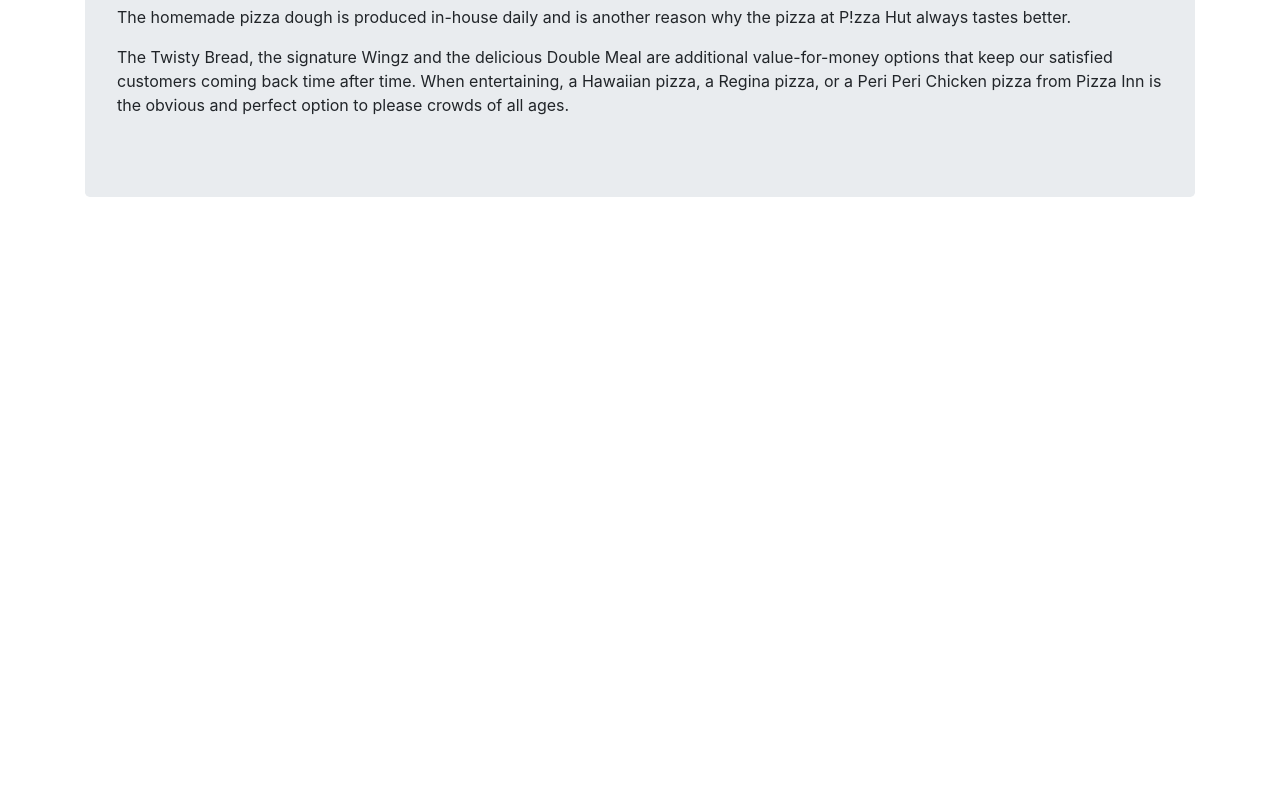
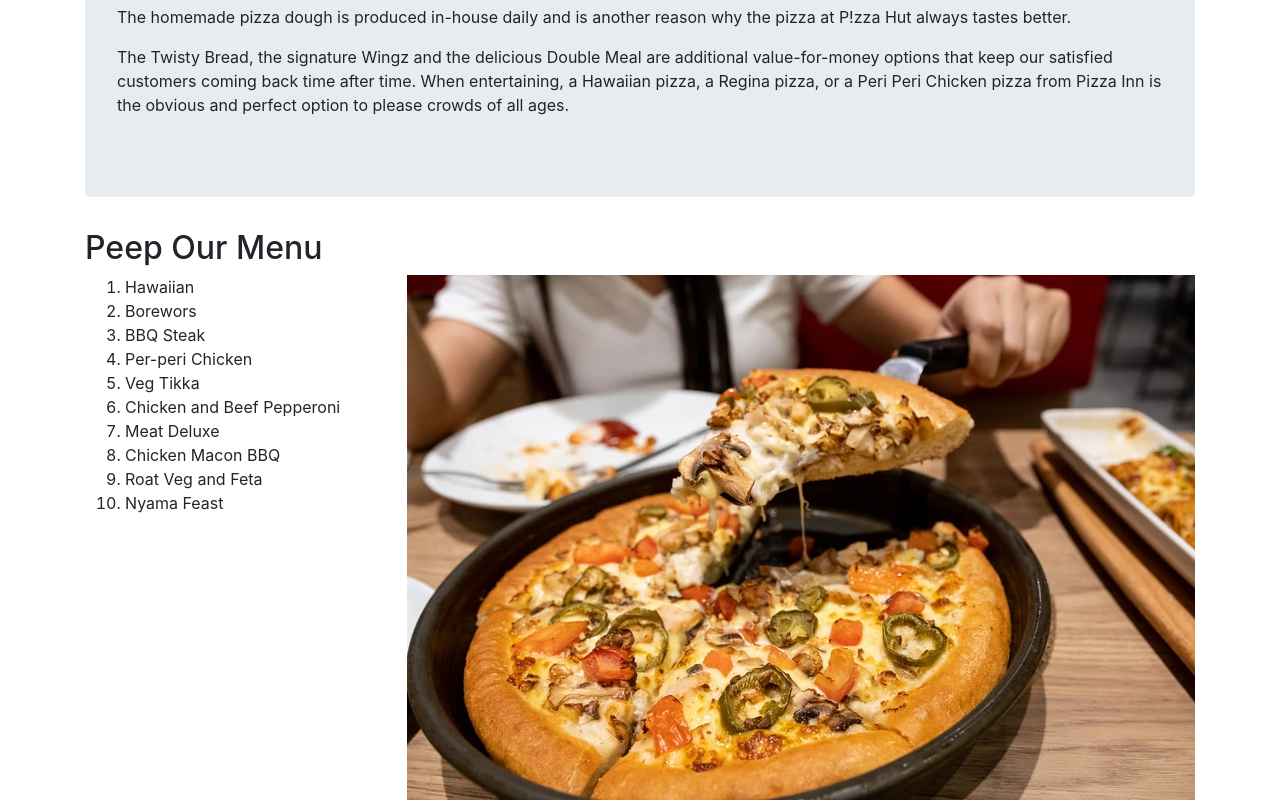
Before and after one commit to C-Museo/pizza-hut, a plain HTML site: page index.html in a window 1280 px wide. Shown: the part 515-1315 px from the top of the page. Before the commit the page ends 800 px from the top, so only its background shows below. Drawn offline with nearby package versions, Linux system fonts and the light colour scheme.

Commit message:
add menu

```diff
--- a/index.html
+++ b/index.html
@@ -14,11 +14,27 @@
 <body>
   <div class="container">
   <h1>P!ZZA HUT</h1>
-  <img src= "pizza2.cms" width="940" height="400"/>
+  <img src= "location.webp" width="940" height="400"/>
   <div class="jumbotron">
   <p>The homemade pizza dough is produced in-house daily and is another reason why the pizza at P!zza Hut always tastes better. </p>
   <p>The Twisty Bread, the signature Wingz and the delicious Double Meal are additional value-for-money options that keep our satisfied customers coming back time after time. When entertaining, a Hawaiian pizza, a Regina pizza, or a Peri Peri Chicken pizza from Pizza Inn is the obvious and perfect option to please crowds of all ages. </p>
   </div>
+  <h2>Peep Our Menu</h2>
+  <img src="pizza 3.webp" class="float-right">
+  <ol>
+    <li>Hawaiian</li>
+    <li>Borewors</li>
+    <li>BBQ Steak</li>
+    <li>Per-peri Chicken</li>
+    <li>Veg Tikka</li>
+    <li>Chicken and Beef Pepperoni</li>
+    <li>Meat Deluxe</li>
+    <li>Chicken Macon BBQ</li>
+    <li>Roat Veg and Feta</li>
+    <li>Nyama Feast</li>
+  </ol>
+
+
 
 <script src="https://cdnjs.cloudflare.com/ajax/libs/jquery/3.5.1/jquery.slim.min.js"></script>
 <script src="https://cdnjs.cloudflare.com/ajax/libs/popper.js/1.16.1/umd/popper.min.js"></script>
```
Also changed, not shown: location.webp (added), pizza 3.webp (added).
